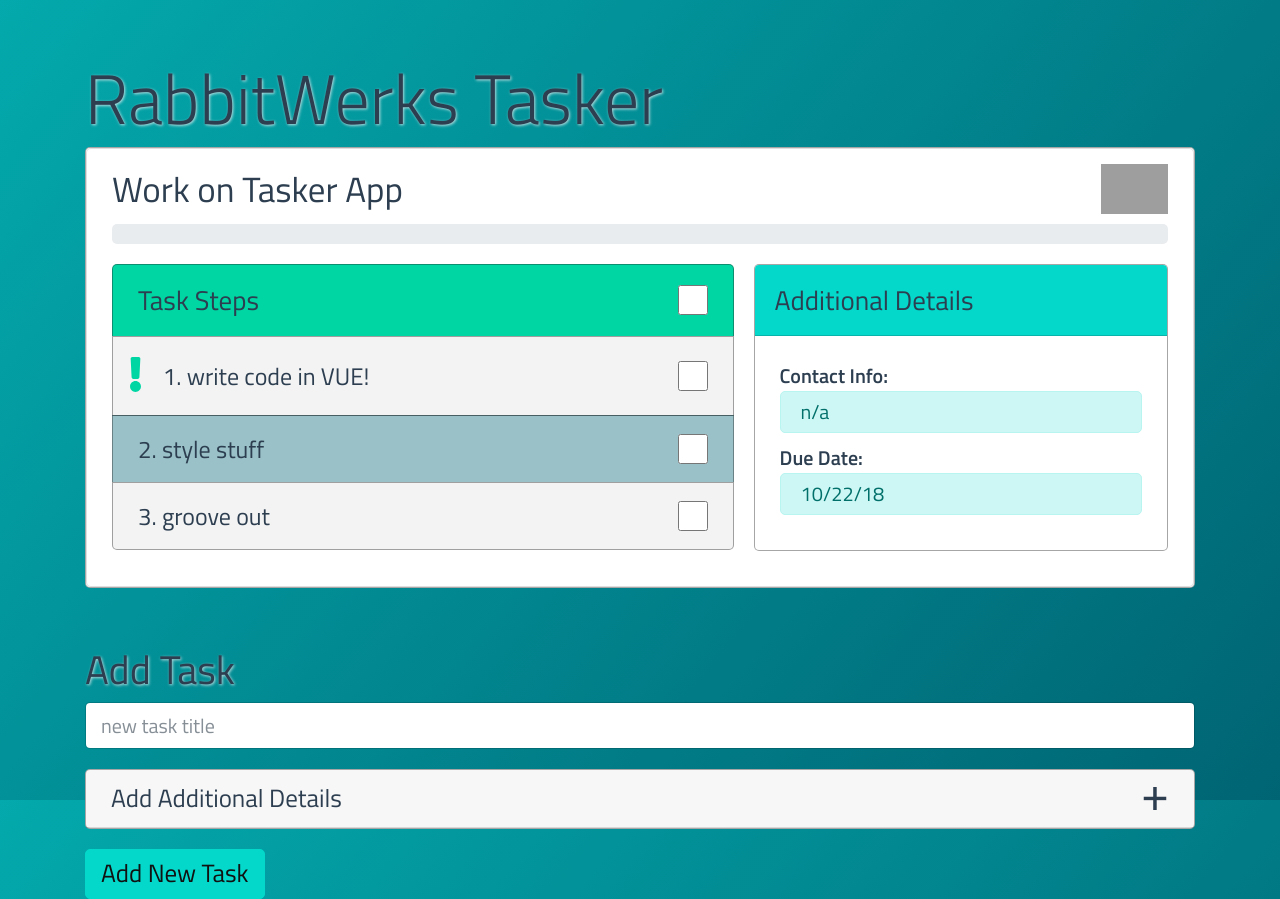
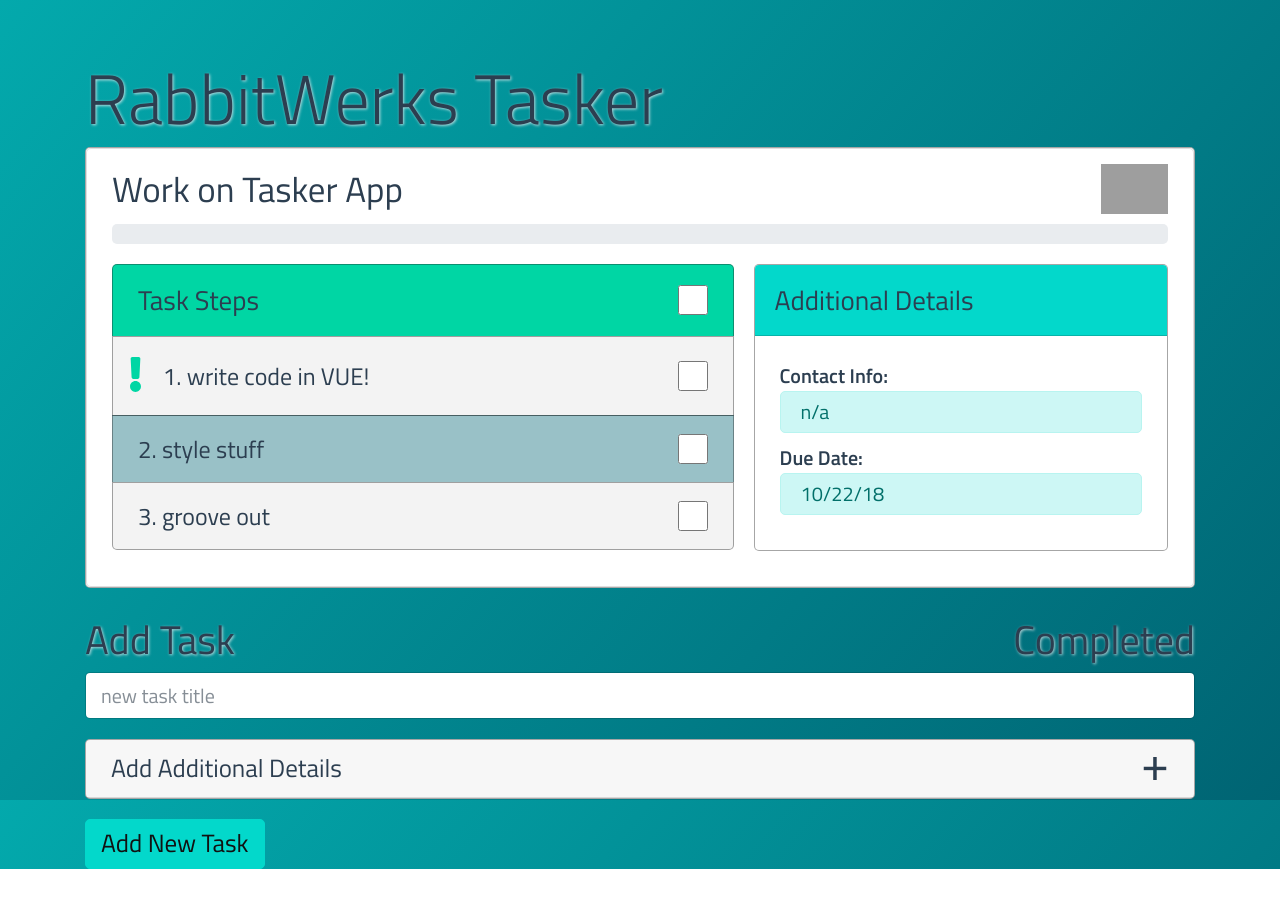
Before and after one commit to Sharpie360/tasker-app, a Vue app: page / in a window 1280 px wide. After the commit the page ends 869 px from the top, so only its background shows below. Built offline with nearby package versions, Linux system fonts and the light colour scheme; grey boxes are pictures that could not be loaded.

Commit message:
updated - cmps and secondary focus cmps, header clicks

```diff
--- a/src/App.vue
+++ b/src/App.vue
@@ -1,25 +1,45 @@
 <template>
-  <div id="app" class="container">
+  <div id="app" class="container mb-5">
     <h1 class="display-4 shadow-white">RabbitWerks Tasker</h1>
+
     <app-task-list></app-task-list>
-    <app-add-task></app-add-task>
+
+    <div id="secondary-focus-cmp-titles" class="mt-4">
+      <h2 class="shadow-white pointer" @click="showCompletedTasksCmp = false">Add Task</h2>
+      <h2 class="shadow-white pointer" @click="showCompletedTasksCmp = true">Completed</h2>
+    </div>
+    <div class="secondary-focus-cmps">
+      <app-add-task
+        :showCompletedTasksCmp="showCompletedTasksCmp">
+      </app-add-task>
+
+      <app-completed-task-list
+        id="cmp--completed-task-list"
+        :showCompletedTasksCmp="showCompletedTasksCmp">
+      </app-completed-task-list>
+    </div>
+
+
+
   </div>
 </template>
 
 <script>
 import TaskList from './components/task-list/TaskList'
-import AddTask from './components/addTask/AddTask'
+import AddTask from './components/add-task/AddTask'
+import CompletedTaskList from './components/completed-tasks/CompletedTaskList'
 
 export default {
   name: 'app',
   data () {
     return {
-
+      showCompletedTasksCmp: false
     }
   },
   components: {
     'app-task-list': TaskList,
-    'app-add-task': AddTask
+    'app-add-task': AddTask,
+    'app-completed-task-list': CompletedTaskList
   },
   methods: {
 
@@ -32,6 +52,10 @@ export default {
 
 html {
   font-size: 20px;
+}
+
+.pointer {
+  cursor: pointer;
 }
 
 /* .container {
@@ -51,4 +75,17 @@ html {
 a {
   color: #42b983;
 }
+
+#secondary-focus-cmp-titles {
+  display: flex;
+  flex: 1;
+  justify-content: space-between;
+}
+#cmp--add-task {
+
+}
+#cmp--completed-task-list {
+
+}
+
 </style>
```
